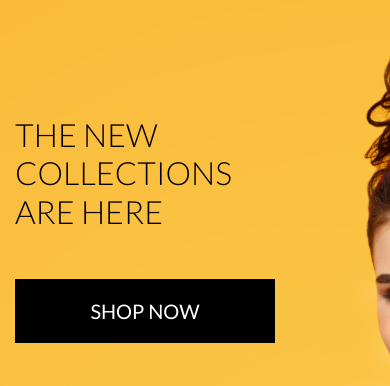
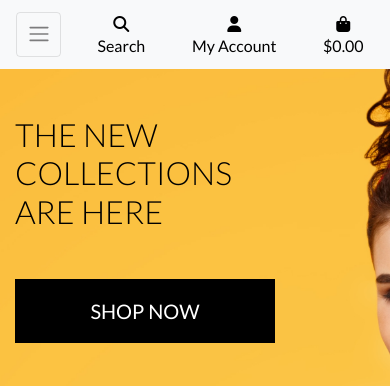
Before and after one commit to pmarre/boutique-ado-v1-ci, a Django app: page / in a window 390 px wide. Shown: the top 386 px of the page. Run offline with Django 3.2, Linux system fonts and the light colour scheme; some libraries are stand-ins or nearby versions.

Commit message:
added mobile header and main navbar

```diff
--- /dev/null
+++ b/home/templates/includes/main-nav.html
@@ -0,0 +1,78 @@
+<div class="collapse navbar-collapse" id="main-nav">
+  <ul class="navbar-nav w-auto mx-auto">
+    <li class="nav-item dropdown">
+      <a
+        class="logo-font font-weight-bold nav-link text-black mr-5"
+        href="#"
+        id="all-products-link"
+        data-toggle="dropdown"
+        aria-haspopup="true"
+        aria-expanded="false"
+      >
+        All Products
+      </a>
+      <div class="dropdown-menu border-0" aria-labelledby="all-products-link">
+        <a href="" class="dropdown-item">By Price</a>
+        <a href="" class="dropdown-item">By Rating</a>
+        <a href="" class="dropdown-item">By Category</a>
+        <a href="" class="dropdown-item">All Products</a>
+      </div>
+    </li>
+
+    <li class="nav-item dropdown">
+      <a
+        class="logo-font font-weight-bold nav-link text-black mr-5"
+        href="#"
+        id="clothing-link"
+        data-toggle="dropdown"
+        aria-haspopup="true"
+        aria-expanded="false"
+      >
+        Clothing
+      </a>
+      <div class="dropdown-menu border-0" aria-labelledby="clothing-link">
+        <a href="" class="dropdown-item">Activewear &amp; Essentials</a>
+        <a href="" class="dropdown-item">Jeans</a>
+        <a href="" class="dropdown-item">Shirts</a>
+        <a href="" class="dropdown-item">All Clothing</a>
+      </div>
+    </li>
+
+    <li class="nav-item dropdown">
+      <a
+        class="logo-font font-weight-bold nav-link text-black mr-5"
+        href="#"
+        id="homeware-link"
+        data-toggle="dropdown"
+        aria-haspopup="true"
+        aria-expanded="false"
+      >
+        Homeware
+      </a>
+      <div class="dropdown-menu border-0" aria-labelledby="homeware-link">
+        <a href="" class="dropdown-item">Bed &amp; Bath</a>
+        <a href="" class="dropdown-item">Kitchen &amp; Dining</a>
+        <a href="" class="dropdown-item">All Homeware</a>
+      </div>
+    </li>
+
+    <li class="nav-item dropdown">
+      <a
+        class="logo-font font-weight-bold nav-link text-black"
+        href="#"
+        id="specials-link"
+        data-toggle="dropdown"
+        aria-haspopup="true"
+        aria-expanded="false"
+      >
+        Special Offers
+      </a>
+      <div class="dropdown-menu border-0" aria-labelledby="specials-link">
+        <a href="" class="dropdown-item">New Arrivals</a>
+        <a href="" class="dropdown-item">Deals</a>
+        <a href="" class="dropdown-item">Clearance</a>
+        <a href="" class="dropdown-item">All Specials</a>
+      </div>
+    </li>
+  </ul>
+</div>
--- /dev/null
+++ b/home/templates/includes/mobile-top-header.html
@@ -0,0 +1,84 @@
+<li class="list-inline-item">
+  <a
+    class="text-black nav-link d-block d-lg-none"
+    href="#"
+    id="mobile-search"
+    data-toggle="dropdown"
+    aria-haspopup="true"
+    aria-expanded="false"
+  >
+    <div class="text-center">
+      <div><i class="fas fa-search fa-lg"></i></div>
+      <p class="my-0">Search</p>
+    </div>
+  </a>
+  <div
+    class="dropdown-menu border-0 w-100 p-3 rounded-0 my-0"
+    aria-labelledby="mobile-search"
+  >
+    <form class="form" method="GET" action="">
+      <div class="input-group w-100">
+        <input
+          class="form-control border border-black rounded-0"
+          type="text"
+          name="q"
+          placeholder="Search our site"
+        />
+        <div class="input-group-append">
+          <button
+            class="form-control form-control btn btn-black border border-black rounded-0"
+            type="submit"
+          >
+            <span class="icon">
+              <i class="fas fa-search"></i>
+            </span>
+          </button>
+        </div>
+      </div>
+    </form>
+  </div>
+</li>
+<li class="list-inline-item dropdown">
+  <a
+    class="text-black nav-link d-block d-lg-none"
+    href="#"
+    id="user-options"
+    data-toggle="dropdown"
+    aria-haspopup="true"
+    aria-expanded="false"
+  >
+    <div class="text-center">
+      <div><i class="fas fa-user fa-lg"></i></div>
+      <p class="my-0">My Account</p>
+    </div>
+  </a>
+  <div class="dropdown-menu border-0" aria-labelledby="user-options">
+    {% if request.user.is_authenticated %}
+    <!-- If statement -->
+    {% if request.user.is_superuser%}
+    <a href="{% url 'account_logout' %}" class="dropdown-item"
+      >Product Management</a
+    >
+    {% endif %}
+    <a href="{% url 'profile' %}" class="dropdown-item">My Profile</a>
+    <a href="{% url 'account_logout' %}" class="dropdown-item">Logout</a>
+    {% else %}
+    <a href="{% url 'account_signup' %}" class="dropdown-item">Register</a>
+    <a href="{% url 'account_login' %}" class="dropdown-item">Login</a>
+    {% endif %}
+  </div>
+</li>
+<li class="list-inline-item">
+  <a
+    class="{% if grand_total %}text-primary font-weight-bold{% else %}text-black{% endif %} nav-link d-block d-lg-none"
+    href=""
+  >
+    <div class="text-center">
+      <div><i class="fas fa-shopping-bag fa-lg"></i></div>
+      <p class="my-0">
+        {% if grand_total %} ${{ grand_total|floatformat:2 }} {% else %} $0.00
+        {% endif %}
+      </p>
+    </div>
+  </a>
+</li>
--- a/templates/base.html
+++ b/templates/base.html
@@ -100,8 +100,9 @@
                 class="dropdown-menu border-0"
                 aria-labelledby="user-options"
               >
-                {% if request.user.is_authenticated %} {% if
-                request.user.is_superuser %}
+                {% if request.user.is_authenticated %}
+                <!-- If statement -->
+                {% if request.user.is_superuser %}
                 <a href="{% url 'add_product' %}" class="dropdown-item"
                   >Product Management</a
                 >
@@ -119,7 +120,7 @@
                 <a href="{% url 'account_login' %}" class="dropdown-item"
                   >Login</a
                 >
-                {% endif %}
+                {% endif %} {% endif %}
               </div>
             </li>
             <li class="list-inline-item">
@@ -132,14 +133,34 @@
                     <i class="fas fa-shopping-bag fa-lg"></i>
                   </div>
                   <p class="my-0">
-                    {% if grand_total %} ${{ grand_total|floatformat:2 }} {%
-                    else %} $0.00 {% endif %}
+                    {% if grand_total %} ${{ grand_total|floatformat:2 }}
+                    <!-- Else 0.00 -->
+                    {% else %} $0.00 {% endif %}
                   </p>
                 </div>
               </a>
             </li>
           </ul>
         </div>
+      </div>
+      <div class="row bg-white">
+        <nav class="navbar navbar-expand-lg navbar-light bg-light w-100">
+          <button
+            class="navbar-toggler"
+            type="button"
+            data-toggle="collapse"
+            data-target="#main-nav"
+            aria-controls="main-nav"
+            aria-expanded="false"
+            aria-label="Toggle navigation"
+          >
+            <span class="navbar-toggler-icon"></span>
+          </button>
+          <!-- Mobile Nav -->
+          {% include 'includes/mobile-top-header.html' %}
+          <!-- Main Nav -->
+          {% include 'includes/main-nav.html' %}
+        </nav>
       </div>
     </header>
     {% if messages %}
```
